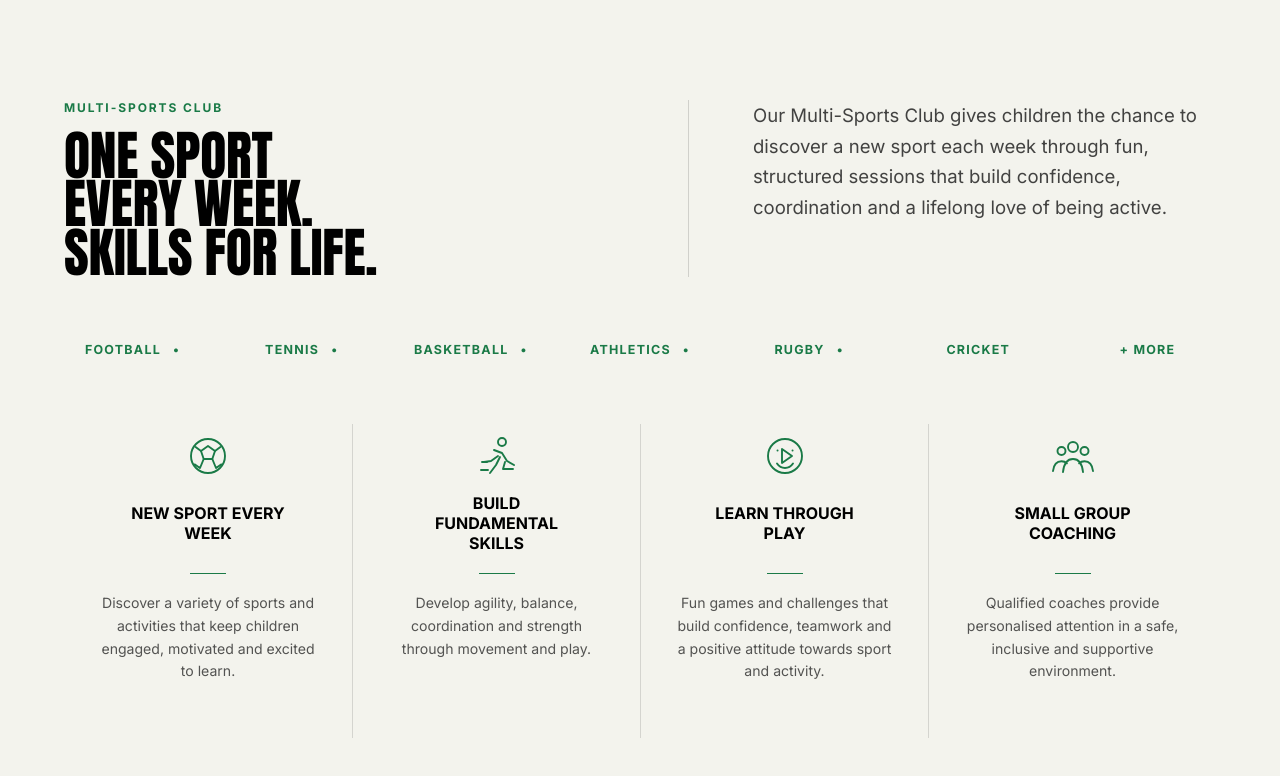
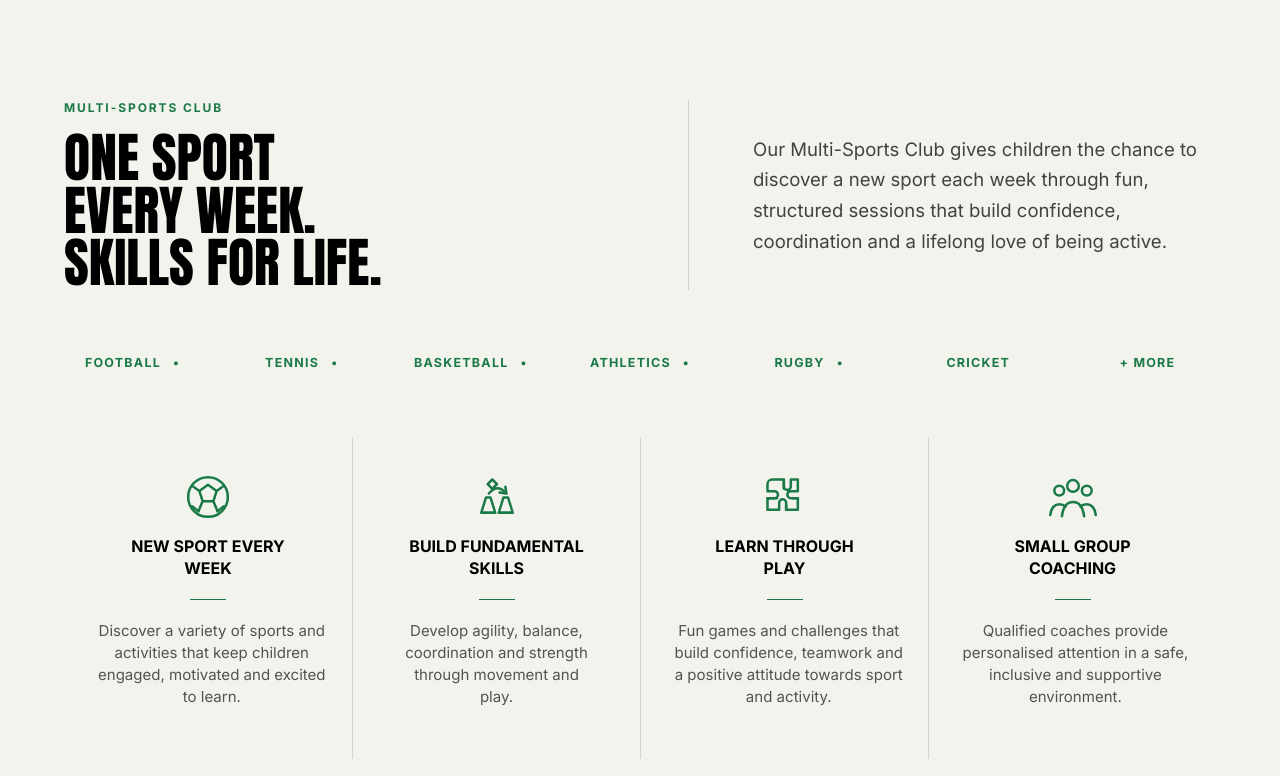
Before and after one commit to NellaThePanna/young-icons, a Next.js app: page /clubs/multi-sports in a window 1280 px wide. Shown: the part 684-1460 px from the top of the page. Built offline with nearby package versions, Linux system fonts and the light colour scheme.

Commit message:
Promote approved Multi-Sports page

```diff
--- a/src/components/MultiAbout.tsx
+++ b/src/components/MultiAbout.tsx
@@ -8,56 +8,97 @@ import { MULTI_ABOUT } from "@/content/multi-sports"
 
 function FootballIcon() {
   return (
-    <svg className="h-11 w-11 sm:h-12 sm:w-12" viewBox="0 0 48 48" fill="none" stroke="currentColor" strokeWidth="1.9" strokeLinecap="round" strokeLinejoin="round" aria-hidden="true">
+    <svg className="h-12 w-12 sm:h-14 sm:w-14" viewBox="0 0 48 48" fill="none" stroke="currentColor" strokeWidth="2.15" strokeLinecap="round" strokeLinejoin="round" aria-hidden="true">
       <circle cx="24" cy="24" r="17" />
-      <path d="m24 14 7 5-2.7 8h-8.6L17 19l7-5Z" />
-      <path d="m17 19-5.4-4M31 19l5.4-4M19.7 27 16 36M28.3 27 32 36M16 36l-5.4-3.6M32 36l5.4-3.6" />
+      <path d="m24 13.5 7.4 5.4-2.8 8.7h-9.2l-2.8-8.7 7.4-5.4Z" />
+      <path d="M16.6 18.9 11.2 15" />
+      <path d="m31.4 18.9 5.4-3.9" />
+      <path d="m19.4 27.6-3.6 8.6" />
+      <path d="m28.6 27.6 3.6 8.6" />
+      <path d="M15.8 36.2 10.4 32" />
+      <path d="m32.2 36.2 5.4-4.2" />
     </svg>
   )
 }
 
-function SprintIcon() {
+function AgilityIcon() {
   return (
-    <svg className="h-11 w-11 sm:h-12 sm:w-12" viewBox="0 0 48 48" fill="none" stroke="currentColor" strokeWidth="1.9" strokeLinecap="round" strokeLinejoin="round" aria-hidden="true">
-      <circle cx="29" cy="10" r="4" />
-      <path d="m21 18 8 3 5 8 7 4" />
-      <path d="m25 24-7 5-7 1" />
-      <path d="m27 25-4 8-6 8" />
-      <path d="m32 30-2 7h10" />
-      <path d="M8 38h7M9 30h5" />
+    <svg className="h-12 w-12 sm:h-14 sm:w-14" viewBox="0 0 48 48" fill="none" stroke="currentColor" strokeWidth="2.15" strokeLinecap="round" strokeLinejoin="round" aria-hidden="true">
+      <path d="M12 37.5h9" />
+      <path d="m14.5 24.5-4 13h12l-4-13h-4Z" />
+      <path d="M27 37.5h9" />
+      <path d="m29.5 24.5-4 13h12l-4-13h-4Z" />
+      <path d="M17 21c5-6 10-6 15 0" />
+      <path d="M31.2 15.2 32 21l-5.8-.8" />
+      <path d="m16 13 4-4 4 4-4 4-4-4Z" />
     </svg>
   )
 }
 
 function SmileIcon() {
   return (
-    <svg className="h-11 w-11 sm:h-12 sm:w-12" viewBox="0 0 48 48" fill="none" stroke="currentColor" strokeWidth="1.9" strokeLinecap="round" strokeLinejoin="round" aria-hidden="true">
-      <circle cx="24" cy="24" r="17" />
-      <path d="m21 17 10 7-10 7V17Z" />
-      <path d="M16 31.5c2 3 4.7 4.5 8 4.5s6-1.5 8-4.5" />
-      <path d="M16.5 18.5h.1M31.5 18.5h.1" />
+    <svg className="h-12 w-12 sm:h-14 sm:w-14" viewBox="0 0 48 48" fill="none" stroke="currentColor" strokeWidth="2.15" strokeLinecap="round" strokeLinejoin="round" aria-hidden="true">
+      <path d="M13 9h10v6a3 3 0 1 0 6 0V9h6v10h-6a3 3 0 1 0 0 6h6v10H25v-6a3 3 0 1 0-6 0v6H9V25h6a3 3 0 1 0 0-6H9v-6a4 4 0 0 1 4-4Z" />
+      <path d="M23 9v8" />
+      <path d="M9 25h8" />
+      <path d="M31 25h4" />
+      <path d="M25 31v4" />
     </svg>
   )
 }
 
 function GroupIcon() {
   return (
-    <svg className="h-11 w-11 sm:h-12 sm:w-12" viewBox="0 0 48 48" fill="none" stroke="currentColor" strokeWidth="1.9" strokeLinecap="round" strokeLinejoin="round" aria-hidden="true">
-      <circle cx="24" cy="15" r="5" />
-      <circle cx="12.5" cy="19" r="4" />
-      <circle cx="35.5" cy="19" r="4" />
-      <path d="M14 40c.9-8.2 4.4-13 10-13s9.1 4.8 10 13" />
-      <path d="M4 39c.7-6.2 3.7-9.8 8.5-9.8 2.2 0 4 .8 5.4 2.2" />
-      <path d="M30.1 31.4c1.4-1.4 3.2-2.2 5.4-2.2 4.8 0 7.8 3.6 8.5 9.8" />
+    <svg className="h-12 w-12 sm:h-14 sm:w-14" viewBox="0 0 48 48" fill="none" stroke="currentColor" strokeWidth="2.15" strokeLinecap="round" strokeLinejoin="round" aria-hidden="true">
+      <circle cx="24" cy="14.5" r="5" />
+      <circle cx="12.2" cy="18.5" r="4.2" />
+      <circle cx="35.8" cy="18.5" r="4.2" />
+      <path d="M14.5 40.5c1-8.2 4.2-12.3 9.5-12.3s8.5 4.1 9.5 12.3" />
+      <path d="M4.5 39.5c.8-6.1 3.5-9.2 8-9.2 2 0 3.7.6 5.1 1.9" />
+      <path d="M30.4 32.2c1.4-1.3 3.1-1.9 5.1-1.9 4.5 0 7.2 3.1 8 9.2" />
     </svg>
   )
 }
 
 const ICONS: Record<string, () => ReactElement> = {
   football: FootballIcon,
-  sprint: SprintIcon,
+  sprint: AgilityIcon,
   smile: SmileIcon,
   group: GroupIcon,
+}
+
+const TITLE_LINES: Record<string, [string, string]> = {
+  "NEW SPORT EVERY WEEK": ["NEW SPORT EVERY", "WEEK"],
+  "BUILD FUNDAMENTAL SKILLS": ["BUILD FUNDAMENTAL", "SKILLS"],
+  "LEARN THROUGH PLAY": ["LEARN THROUGH", "PLAY"],
+  "SMALL GROUP COACHING": ["SMALL GROUP", "COACHING"],
+}
+
+const DESCRIPTION_LINES: Record<string, [string, string, string, string]> = {
+  "NEW SPORT EVERY WEEK": [
+    "Discover a variety of sports and",
+    "activities that keep children",
+    "engaged, motivated and excited",
+    "to learn.",
+  ],
+  "BUILD FUNDAMENTAL SKILLS": [
+    "Develop agility, balance,",
+    "coordination and strength",
+    "through movement and",
+    "play.",
+  ],
+  "LEARN THROUGH PLAY": [
+    "Fun games and challenges that",
+    "build confidence, teamwork and",
+    "a positive attitude towards sport",
+    "and activity.",
+  ],
+  "SMALL GROUP COACHING": [
+    "Qualified coaches provide",
+    "personalised attention in a safe,",
+    "inclusive and supportive",
+    "environment.",
+  ],
 }
 
 export default function MultiAbout() {
@@ -106,8 +147,8 @@ export default function MultiAbout() {
                 fontFamily: "var(--font-anton)",
                 fontWeight: 400,
                 fontSize: "clamp(2.5rem, 4.2vw, 4.25rem)",
-                lineHeight: 0.9,
-                letterSpacing: "-0.005em",
+                lineHeight: 0.98,
+                letterSpacing: 0,
                 color: "var(--color-black)",
                 margin: 0,
               }}
@@ -118,7 +159,7 @@ export default function MultiAbout() {
             </h2>
           </div>
 
-          <div className="multi-about-item flex items-start lg:border-l lg:pl-16" style={{ borderColor: "rgba(27,27,27,0.16)" }}>
+          <div className="multi-about-item flex items-center lg:border-l lg:pl-16" style={{ borderColor: "rgba(27,27,27,0.16)" }}>
             <p
               style={{
                 fontFamily: "var(--font-body)",
@@ -157,41 +198,54 @@ export default function MultiAbout() {
         <div className="mt-12 grid grid-cols-1 sm:grid-cols-2 lg:mt-16 lg:grid-cols-4" style={{ borderColor: "rgba(27,27,27,0.14)" }}>
           {MULTI_ABOUT.cards.map((card, index) => {
             const Icon = ICONS[card.icon]
+            const titleLines = TITLE_LINES[card.heading]
+            const descriptionLines = DESCRIPTION_LINES[card.heading]
+
             return (
               <div
                 key={card.heading}
-                className={`multi-about-item grid min-h-[320px] grid-rows-[58px_4.1em_37px_1fr] justify-items-center px-6 py-8 text-center sm:min-h-[318px] sm:px-8 lg:min-h-[314px] lg:px-8 lg:py-2 ${index > 0 ? "border-t" : ""} ${index === 1 || index === 3 ? "sm:border-l" : ""} ${index === 1 ? "sm:border-t-0" : ""} ${index > 0 ? "lg:border-l lg:border-t-0" : ""}`}
+                className={`multi-about-item grid min-h-[322px] grid-rows-[66px_44px_20px_1px_20px_88px] justify-items-center border-t px-6 py-8 text-center sm:px-8 lg:border-t-0 lg:px-8 lg:py-8 ${index === 1 || index === 3 ? "sm:border-l" : ""} ${index > 0 ? "lg:border-l" : ""}`}
                 style={{ borderColor: "rgba(27,27,27,0.14)" }}
               >
-                <div className="flex items-start justify-center" style={{ width: "52px", height: "58px", color: "var(--color-academy-green)" }}>
+                <div className="flex items-start justify-center" style={{ width: "56px", height: "66px", color: "var(--color-academy-green)" }}>
                   <Icon />
                 </div>
                 <h3
-                  className="flex items-center justify-center uppercase"
+                  className="grid grid-rows-[22px_22px] items-start justify-items-center uppercase"
                   style={{
                     fontFamily: "var(--font-body)",
                     fontWeight: "var(--font-weight-bold)",
                     fontSize: "1rem",
-                    lineHeight: 1.25,
+                    lineHeight: "22px",
                     color: "var(--color-black)",
                     margin: 0,
-                    maxWidth: "170px",
+                    width: "210px",
+                    maxWidth: "210px",
+                    height: "44px",
                   }}
                 >
-                  {card.heading}
+                  <span className="block h-[22px] whitespace-nowrap text-center">{titleLines[0]}</span>
+                  <span className="block h-[22px] whitespace-nowrap text-center">{titleLines[1]}</span>
                 </h3>
-                <div aria-hidden="true" className="self-center" style={{ width: "36px", height: "1px", backgroundColor: "var(--color-academy-green)" }} />
+                <div aria-hidden="true" />
+                <div aria-hidden="true" style={{ width: "36px", height: "1px", backgroundColor: "var(--color-academy-green)" }} />
+                <div aria-hidden="true" />
                 <p
+                  className="grid grid-rows-[repeat(4,22px)] justify-items-center"
                   style={{
                     fontFamily: "var(--font-body)",
-                    fontSize: "clamp(0.88rem, 0.78vw, 0.94rem)",
-                    lineHeight: 1.6,
+                    fontSize: "0.94rem",
+                    lineHeight: "22px",
                     color: "rgba(27,27,27,0.74)",
                     margin: 0,
+                    width: "220px",
                     maxWidth: "220px",
+                    height: "88px",
                   }}
                 >
-                  {card.body}
+                  {descriptionLines.map((line) => (
+                    <span key={line} className="block h-[22px] whitespace-nowrap text-center">{line}</span>
+                  ))}
                 </p>
               </div>
             )
--- a/src/components/MultiPhotoBand.tsx
+++ b/src/components/MultiPhotoBand.tsx
@@ -36,13 +36,23 @@ export default function MultiPhotoBand() {
       className="relative overflow-hidden"
       style={{ height: "clamp(270px, 28vw, 420px)" }}
     >
+      <style jsx global>{`
+        .multi-photo-band-image {
+          object-position: center 22%;
+        }
+
+        @media (max-width: 767px) {
+          .multi-photo-band-image {
+            object-position: center 18%;
+          }
+        }
+      `}</style>
       <Image
         src={MULTI_PHOTO_BAND.image}
         alt="Children taking part in a Young Icons multi-sports activity session"
         fill
         sizes="100vw"
-        className="object-cover"
-        style={{ objectPosition: "center 42%" }}
+        className="multi-photo-band-image object-cover"
       />
     </section>
   )
```
